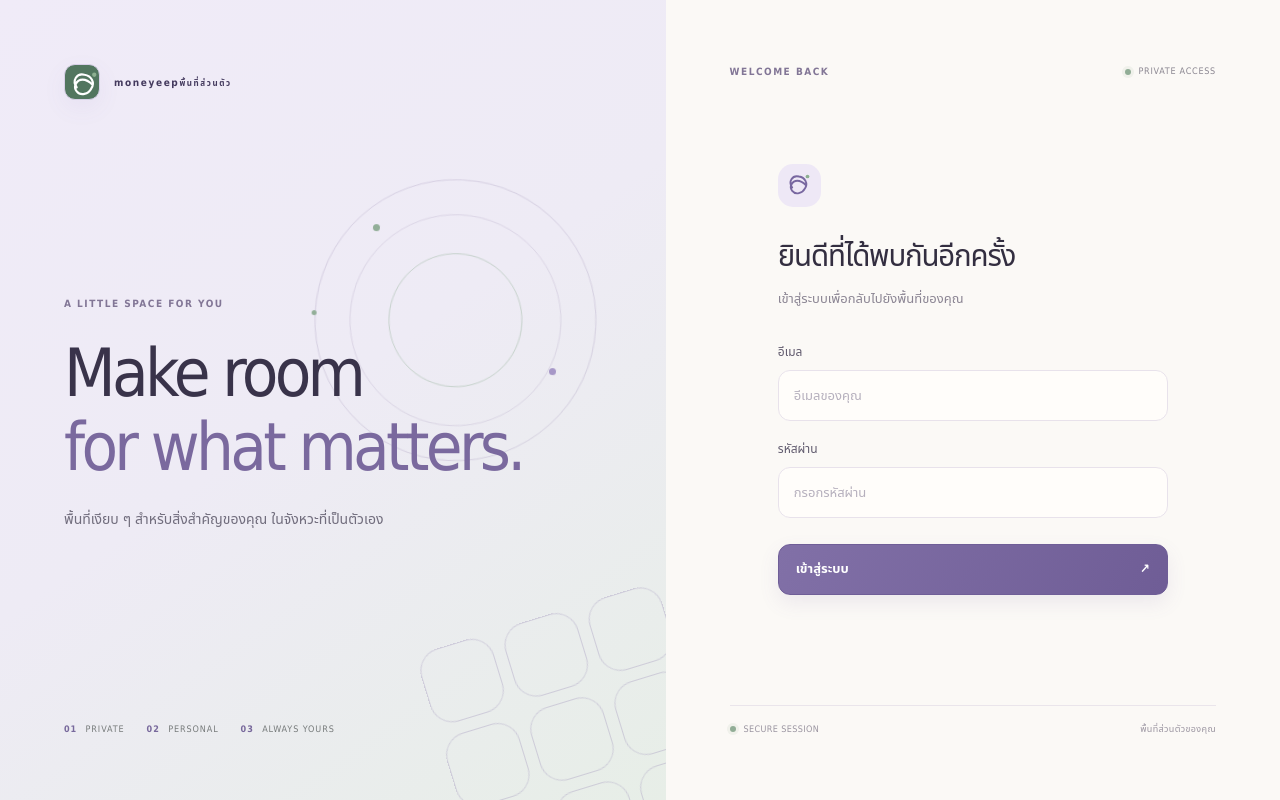
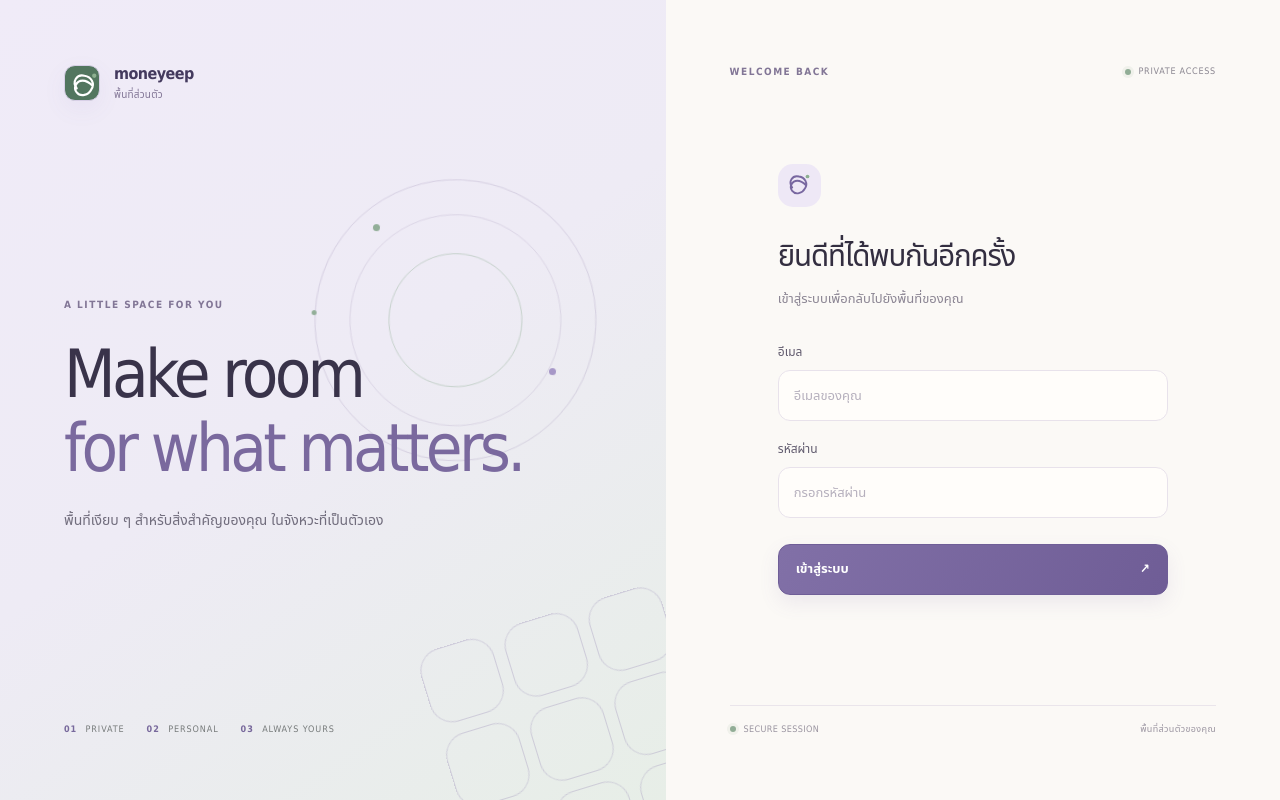
Before and after one commit to smmm1/money102, a React (Vite) app: page / in a window 1280 px wide. Built offline with nearby package versions, Linux system fonts and the light colour scheme; no server answers.

Commit message:
Style updated Moneyeep login branding

```diff
--- a/src/command-center.css
+++ b/src/command-center.css
@@ -818,6 +818,8 @@ body { background:#faf8f5; color:#302b38; }
   color: #39324b;
 }
 .cc-auth-brand { gap: 14px; color: #443a5e; }
+.cc-auth-brand .cc-auth-brand-name { font-size: 16px; font-weight: 650; letter-spacing: -.035em; line-height: 1.25; }
+.cc-auth-brand .cc-auth-brand-name small { display: block; margin-top: 4px; color: #827696; font-size: 10px; font-weight: 500; letter-spacing: .02em; line-height: 1.4; }
 .cc-auth-logo {
   display: grid;
   place-items: center;
```
